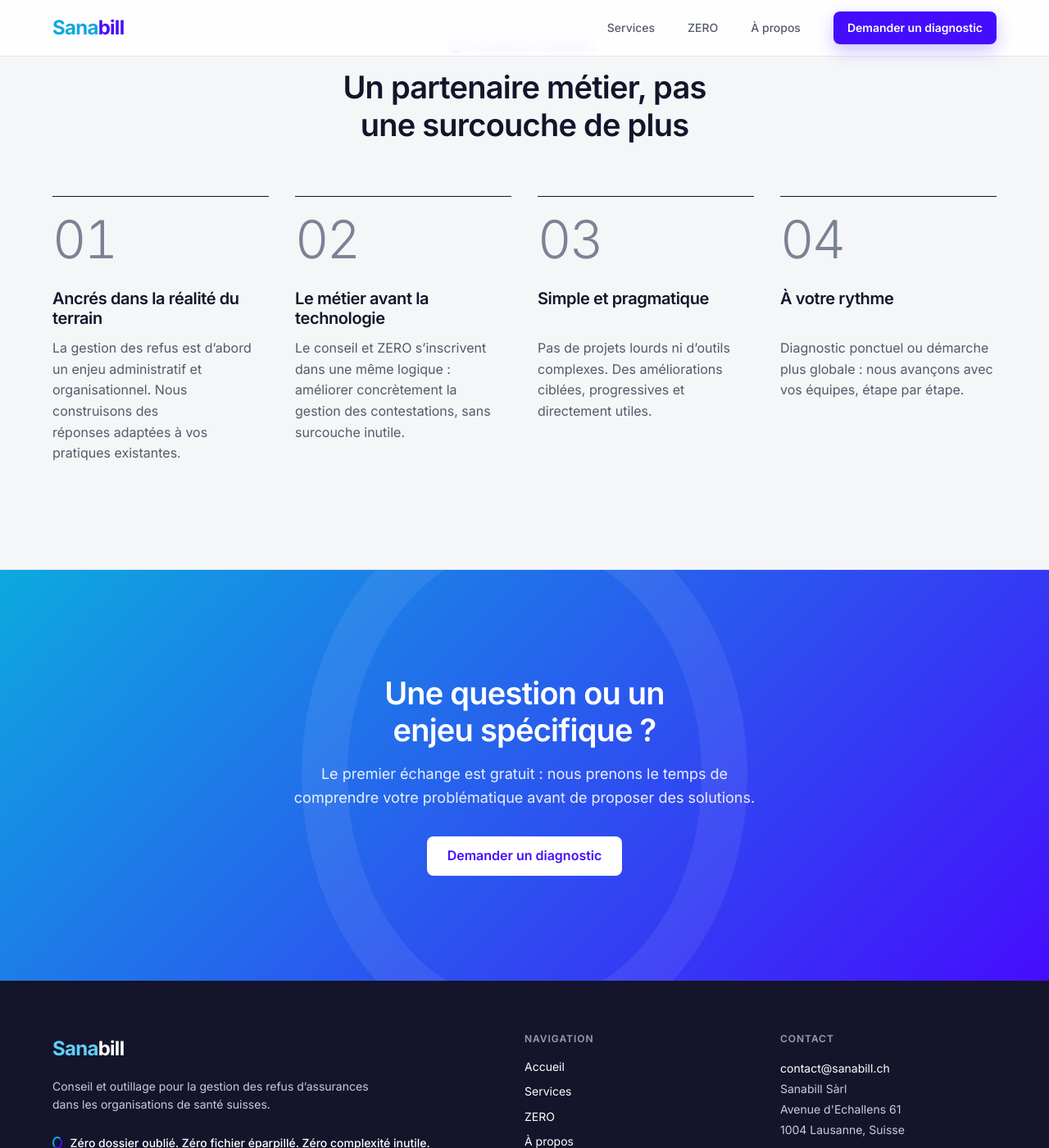
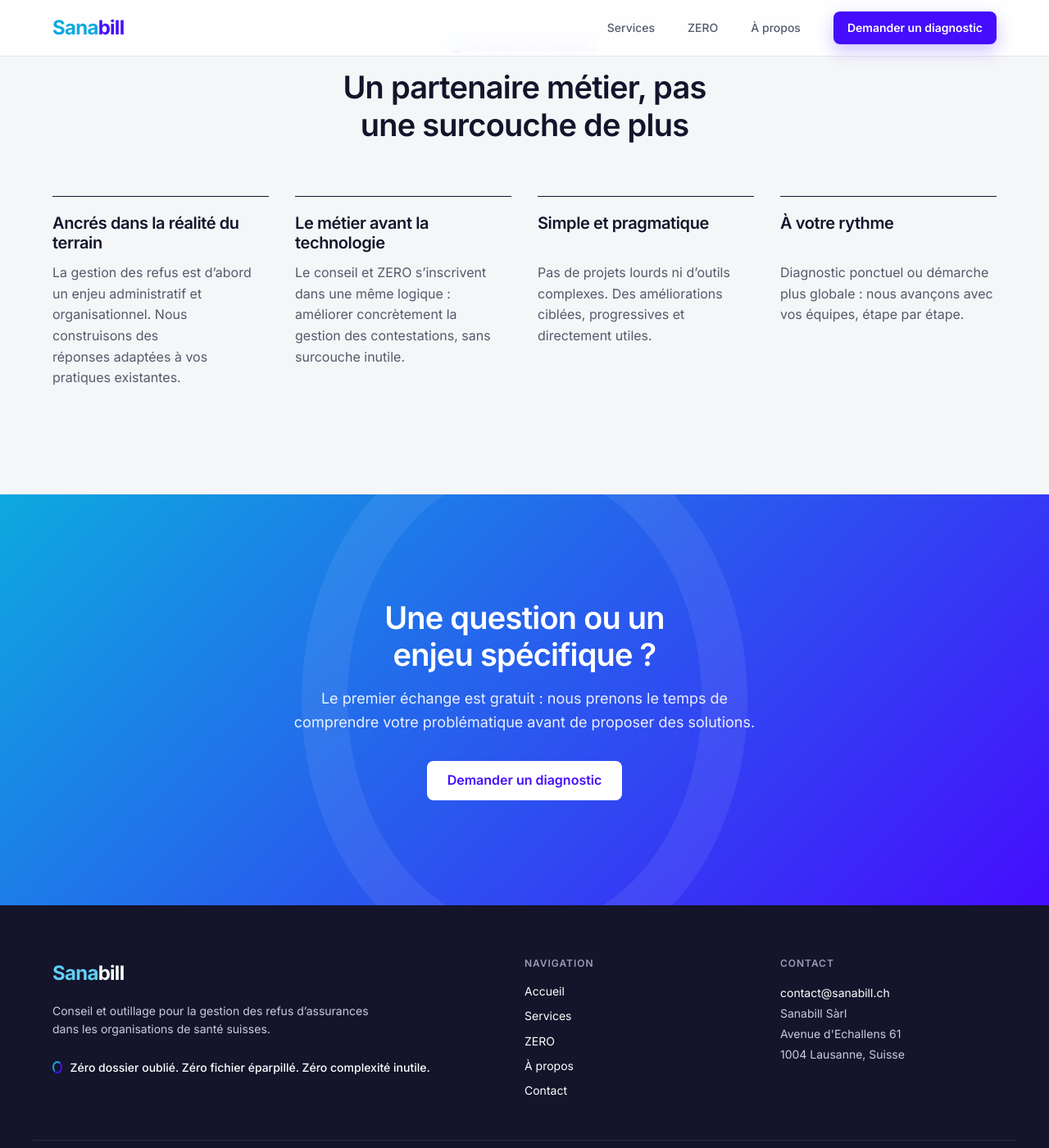
Before and after one commit to loicJubin/sanabill, a Jekyll site: the page built from index.html, in a window 1280 px wide and 1400 px high, scrolled down 3488 px. Shown: the whole window at 82% size. Built offline with Jekyll 4.4.1, drawn with Linux system fonts in a browser that asks for light colours.

Commit message:
refactor(front): Remove redondant numerotation (card).

```diff
--- a/_includes/index.html
+++ b/_includes/index.html
@@ -113,7 +113,6 @@
     <div class="grid grid--4 grid--editorial">
       {% for reason in text.why_us.reasons %}
         <article class="editorial">
-          <span class="editorial__number" aria-hidden="true">0{{ forloop.index }}</span>
           <h3 class="editorial__title">{{ reason.title }}</h3>
           <p class="editorial__text">{{ reason.description }}</p>
         </article>
--- a/_includes/services.html
+++ b/_includes/services.html
@@ -15,7 +15,6 @@
     {% for service in text.sections %}
       <article id="{{ service.id }}" class="service{% if service.id == 'zero' %} service--zero{% endif %}">
         <header class="service__header">
-          <span class="service__number" aria-hidden="true">0{{ forloop.index }}</span>
           <h2 class="service__title">{{ service.title }}</h2>
           <p class="service__tagline">{{ service.tagline }}</p>
         </header>
--- a/_includes/zero.html
+++ b/_includes/zero.html
@@ -53,7 +53,6 @@
     {% for feat in text.features_showcase %}
       <article class="showcase{% cycle '', ' showcase--reverse' %}">
         <div class="showcase__text">
-          <span class="showcase__index" aria-hidden="true">0{{ forloop.index }}</span>
           <h3 class="showcase__title">{{ feat.title }}</h3>
           <p>{{ feat.description }}</p>
         </div>
--- a/_sass/components/_cards.scss
+++ b/_sass/components/_cards.scss
@@ -38,17 +38,6 @@
 .editorial {
   padding-top: 1.25rem;
   border-top: 1px solid $ink;
-
-  &__number {
-    display: block;
-    margin-bottom: 1.75rem;
-    font-size: 4rem;
-    font-weight: 300;
-    line-height: 1;
-    letter-spacing: -0.04em;
-    font-variant-numeric: tabular-nums;
-    color: $numeral;
-  }
 
   &__title {
     margin-bottom: 0.75rem;
--- a/_sass/pages/_services.scss
+++ b/_sass/pages/_services.scss
@@ -60,16 +60,6 @@
     }
   }
 
-  &__number {
-    display: block;
-    margin-bottom: $spacing-sm;
-    font-size: 2.5rem;
-    font-weight: $font-bold;
-    line-height: 1;
-    letter-spacing: -0.03em;
-    color: $numeral;
-  }
-
   &__title {
     font-size: clamp(1.5rem, 1.2rem + 1vw, 2rem);
   }
--- a/_sass/pages/_zero.scss
+++ b/_sass/pages/_zero.scss
@@ -60,14 +60,6 @@
     }
   }
 
-  &__index {
-    display: block;
-    margin-bottom: $spacing-xs;
-    font-size: $font-sm;
-    font-weight: $font-semibold;
-    color: $bill-blue;
-  }
-
   &__title {
     margin-bottom: $spacing-sm;
     font-size: clamp(1.5rem, 1.2rem + 1vw, 2rem);
```
Also changed, not shown: other parts of _includes/services.html (+1 -1 lines).
